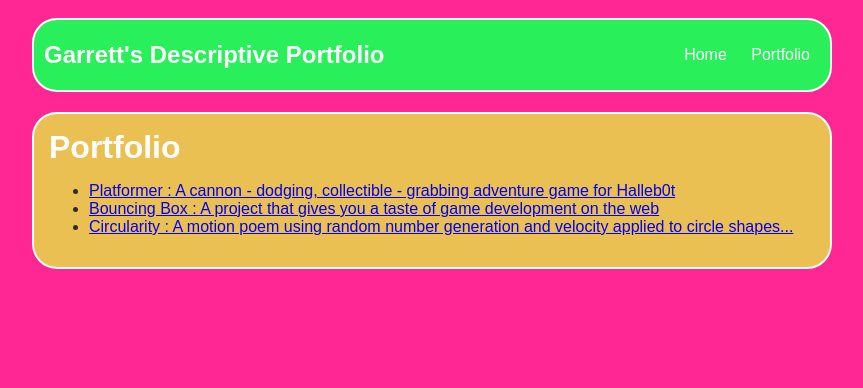
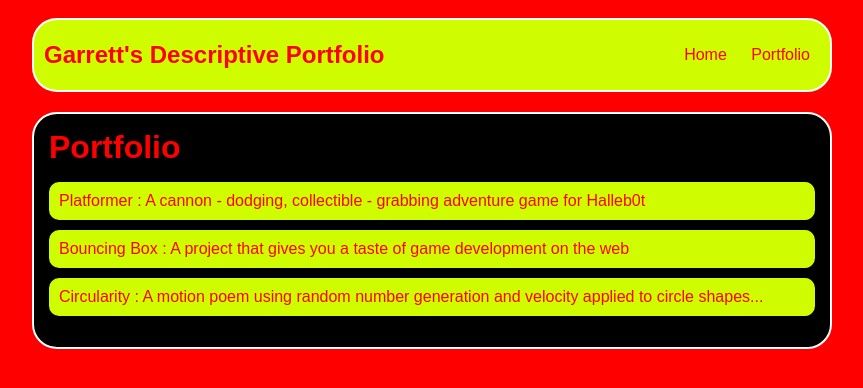
Before and after one commit to GarrettGee63/GarrettGee63.github.io, a plain HTML site: page portfolio.html in a window 1280 px wide. Shown: the whole page, without its empty margins (208-1071 px from the left). Drawn offline with Linux system fonts and the light colour scheme.

Commit message:
add portfolio.html file

```diff
--- a/portfolio.html
+++ b/portfolio.html
@@ -4,8 +4,8 @@
         <title> Garrett's Descriptive Portfolio </title>
         <style type="text/css">
             body {
-                background: rgb(255, 39, 147);
-                color: rgb(45, 45, 45);
+                background: rgb(255, 0, 0);
+                color: rgb(255, 0, 0);
                 padding: 10px;
                 font-family: arial;
             }
@@ -21,7 +21,7 @@
 
             /* navigation menu */
             nav {
-                background: rgb(41, 239, 91);
+                background: rgb(207, 253, 0);
                 margin: 0 auto;
                 display: flex;
                 padding: 10px;
@@ -32,7 +32,7 @@
             h1 {
                 display: flex;
                 align-items: center;
-                color: rgb(255, 255, 255);
+                color: rgb(255, 0, 0);
                 flex: 1;
                 margin: 0;
             }
@@ -45,12 +45,12 @@
             }
             .nav-a {
                 text-decoration: none;
-                color: rgb(255, 255, 255);
+                color: rgb(255, 0, 0);
             }
 
             /* main container area beneath menu */
             main {
-                background: rgb(233, 192, 81);
+                background: rgb(0, 0, 0);
                 display: flex;
                 border: 2px solid rgb(255, 255, 255);
                 border-radius: 25px;
@@ -58,6 +58,31 @@
             .content {
                 flex: 1;
                 padding: 15px;
+            }
+              /* portfolio styles */
+            .content h1 {
+             color: red;
+            }
+
+            #portfolio {
+             list-style-type: none;
+             padding-left: 0;
+             }
+
+            #portfolio li {
+             background: rgb(207, 253, 0);
+             padding: 10px;
+             border-radius: 10px;
+             margin-bottom: 10px;
+             }
+
+            #portfolio li:hover {
+             background: #eee;
+             }
+
+            #portfolio a {
+             text-decoration: none;
+             color: #ff0000;
             }
         </style>
     </head>
```
Also changed, not shown: index.html (+2 -2 lines).
